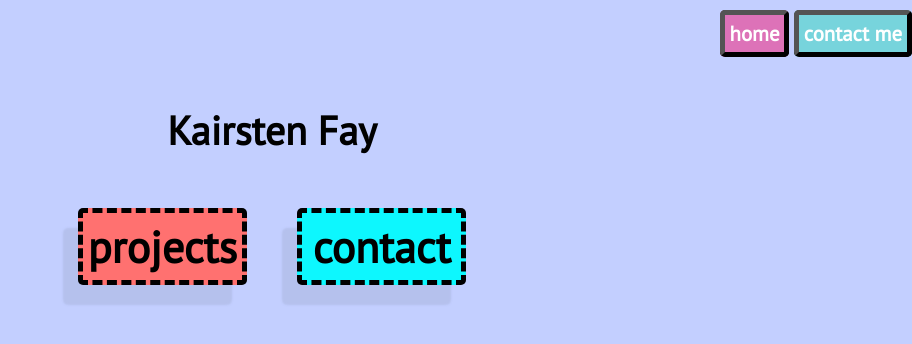
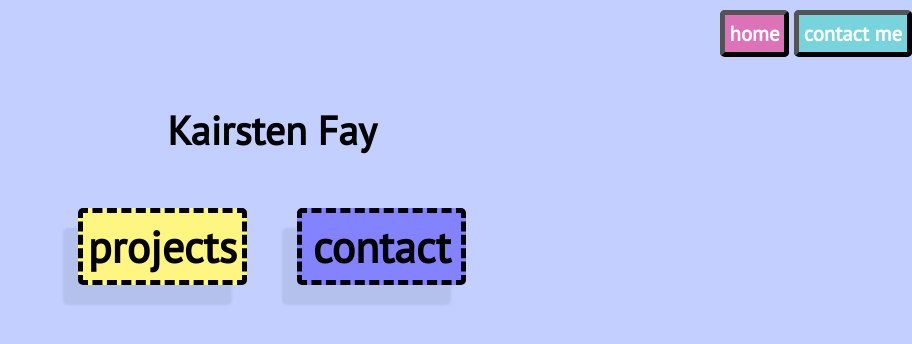
Before and after one commit to wang-xo/wang-xo.github.io, a Jekyll site: the page built from index.html, in a window 1280 px wide. Shown: the top 344 px of the page, without its empty margins (368-1280 px from the left). Built offline with Jekyll 4.4.1, drawn with Linux system fonts in a browser that asks for light colours.

Commit message:
Change h2 colors

```diff
--- a/css/main.css
+++ b/css/main.css
@@ -249,19 +249,19 @@ h2:hover:nth-child(even) {
 }
 
 h2:first-child {
-    background-color: #ff7170;
+    background-color: #fff681;
 }
 
 h2:nth-child(2) {
-    background-color: #0df7fe;
+    background-color: #8383ff;
 }
 
 h2:nth-child(3) {
-    background-color: #8383ff;
+    background-color: #fca3ff;
 }
 
 h2:nth-child(4) {
-    background-color: #fff681;
+    background-color: #ff7170;
 }
 
 h2:nth-child(5) {
@@ -269,7 +269,7 @@ h2:nth-child(5) {
 }
 
 h2:nth-child(6) {
-    background-color: #fca3ff;
+    background-color: #0df7fe;
 }
 
 p {
```
